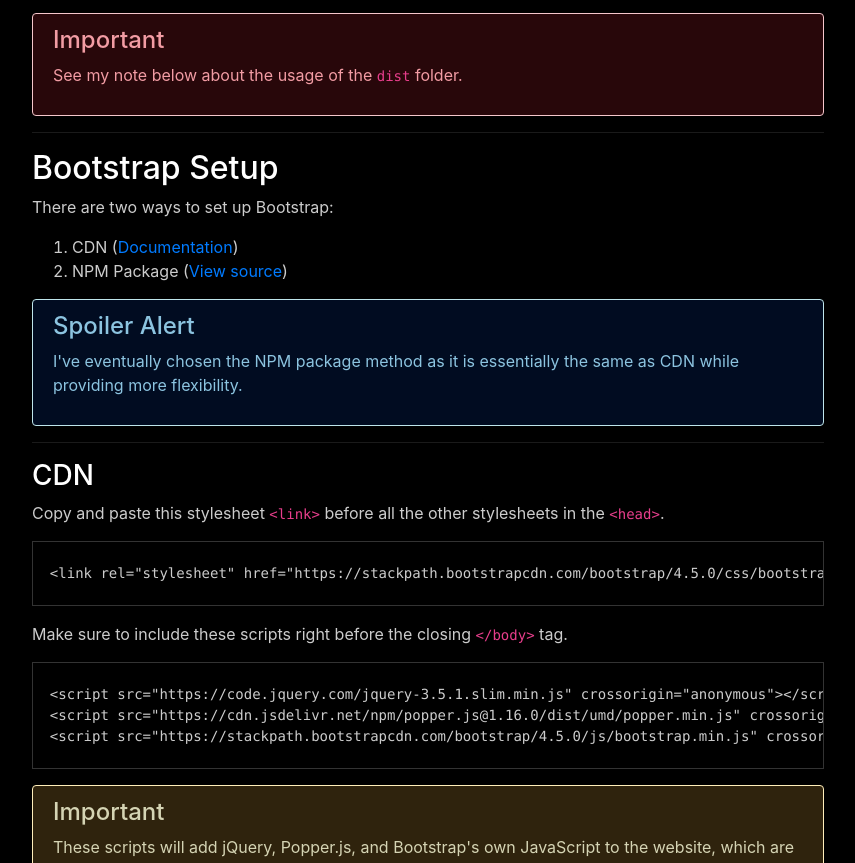
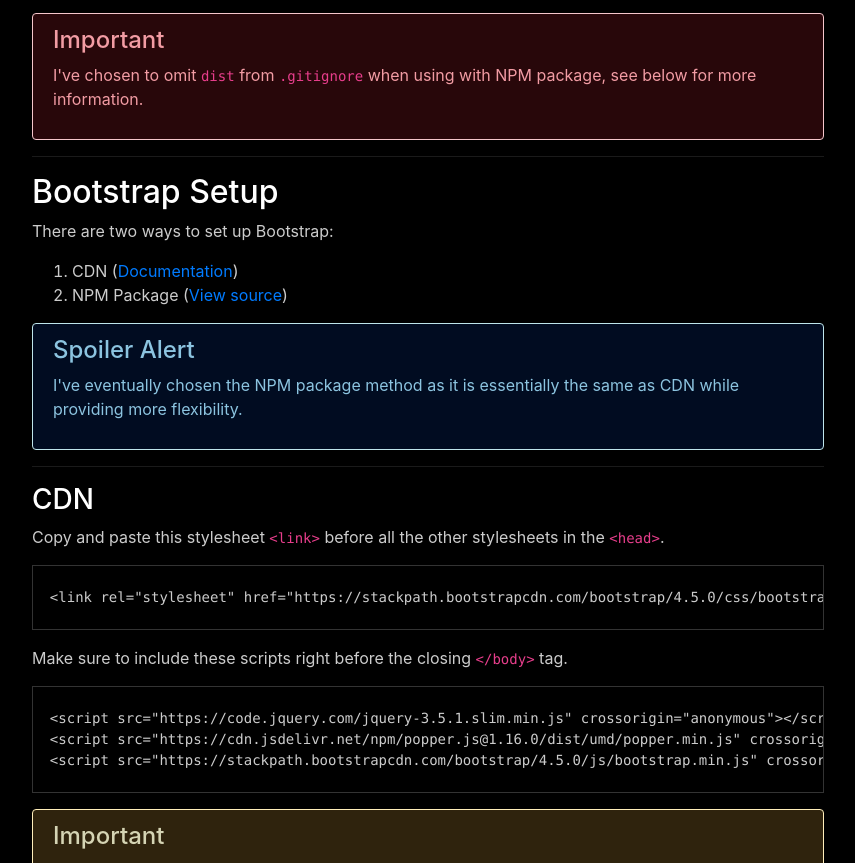
Before and after one commit to jsphkm/CS50-project0, a website: page gettingstarted-page.html in a window 1280 px wide. Shown: the part 1262-2125 px from the top of the page, without its empty margins (371-1226 px from the left). Drawn offline with nearby package versions, Linux system fonts and the light colour scheme.

Commit message:
Change alert

```diff
--- a/gettingstarted-page.html
+++ b/gettingstarted-page.html
@@ -102,7 +102,7 @@
         </pre>
         <div class="alert alert-danger" role="alert">
           <h4 class="alert-heading">Important</h4>
-          <p>See my note below about the usage of the <code>dist</code> folder.</p>
+          <p>I've chosen to omit <code>dist</code> from <code>.gitignore</code> when using with NPM package, see below for more information.</p>
         </div>
         <hr>
         <h2 id="navanchor-bootstrapsetup" class="jumpfix">Bootstrap Setup</h2>
```
